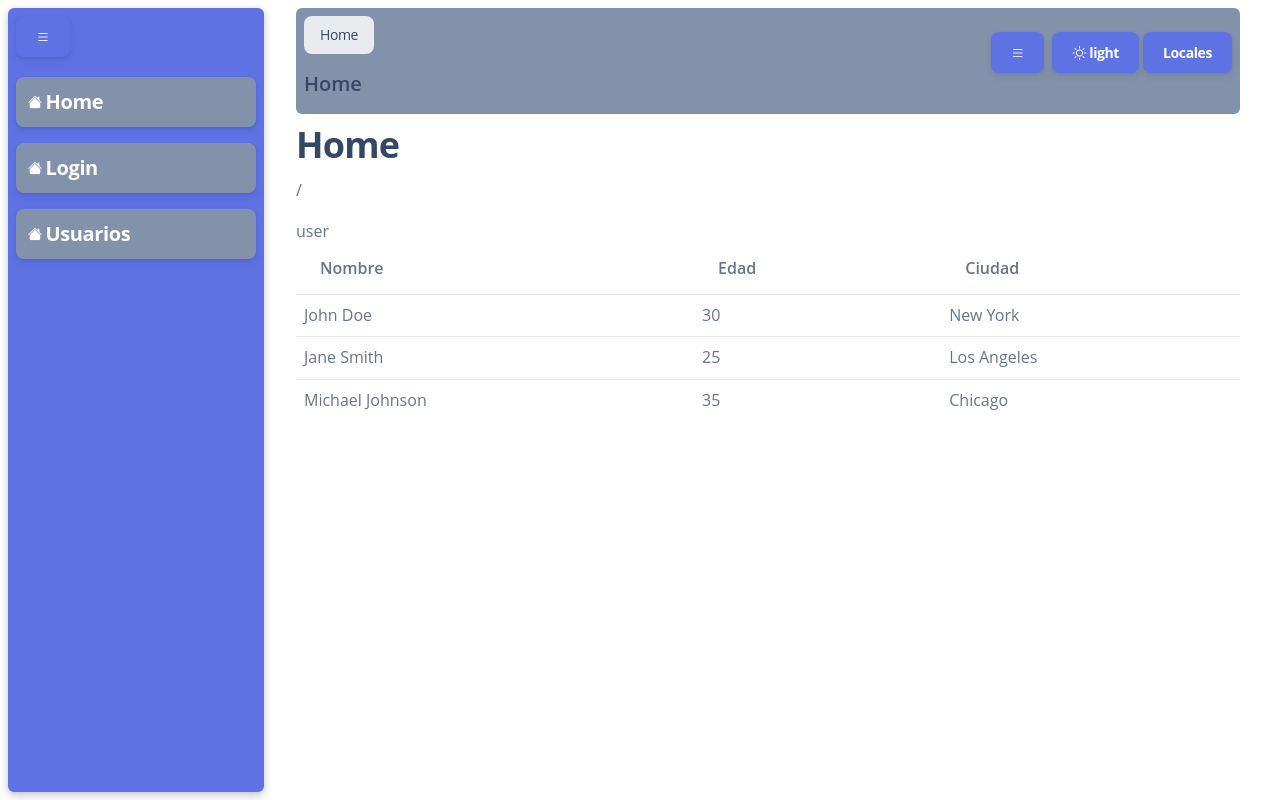
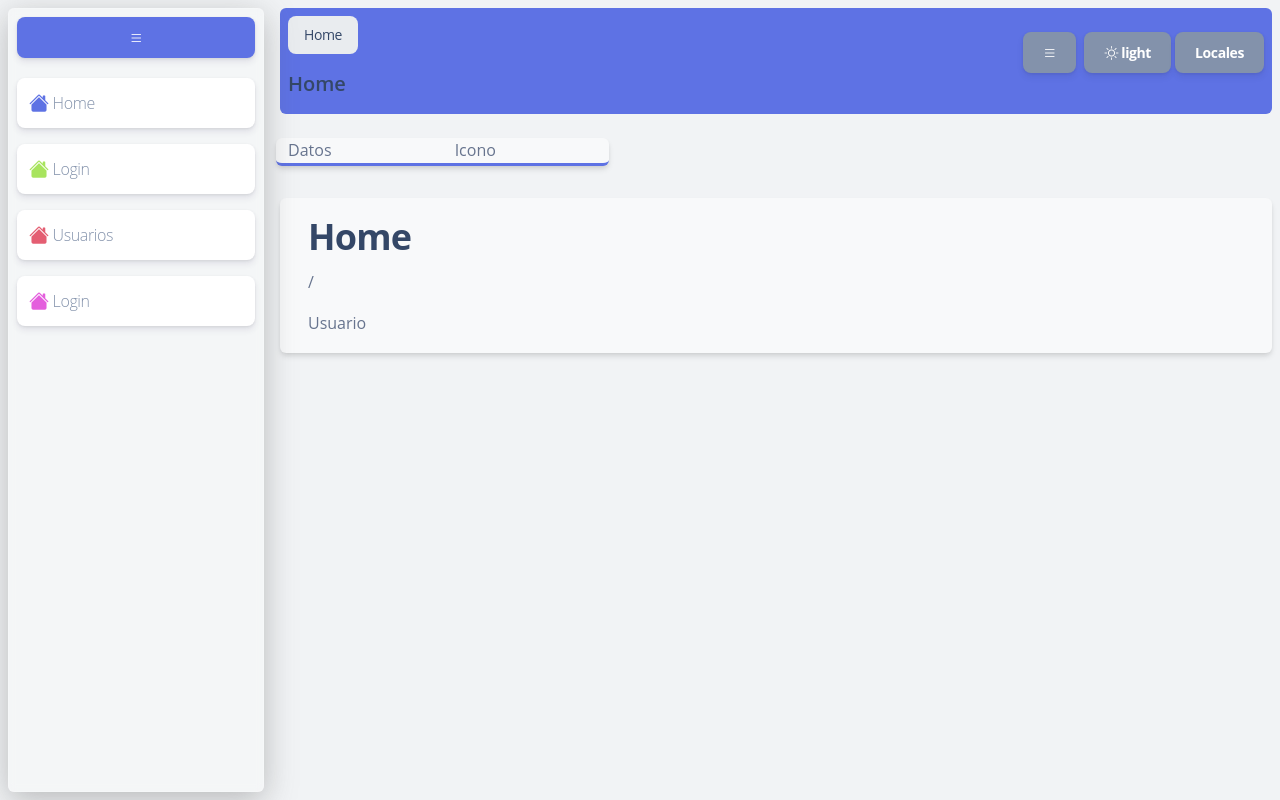
Before and after one commit to Chachacharli/vue-template-2024, a Vue app: page / in a window 1280 px wide. Built offline with nearby package versions, Linux system fonts and the light colour scheme.

Commit message:
adding styles for dark schema and BentoContainer component

```diff
--- a/src/assets/css/main.css
+++ b/src/assets/css/main.css
@@ -14,13 +14,13 @@
 }
 
 .main-content {
-  margin-left: 18rem;
-  margin-right: 2rem;
+  margin-left: 17rem;
+  margin-right: 0rem;
   transition: 0.3s;
 }
 
 .main-content.toggle {
-  margin-left: 9rem;
+  margin-left: 7.5rem;
 }
 
 @media screen and (max-width: 1000px) {
--- /dev/null
+++ b/src/components/bento/BentoContainer.vue
@@ -0,0 +1,7 @@
+<template>
+  <div class="rounded bg-bento-body my-2 mx-2 p-3 row shadow">
+    <slot />
+  </div>
+</template>
+
+<script lang="ts" setup></script>
--- /dev/null
+++ b/src/components/bento/BentoContent.vue
@@ -0,0 +1,14 @@
+<template>
+  <div :class="`col-${cols} col-md-${md}`" class="">
+    <slot></slot>
+  </div>
+</template>
+
+<script setup lang="ts">
+interface BentoContent {
+  cols?: number
+  md?: number
+}
+
+defineProps<BentoContent>()
+</script>
--- /dev/null
+++ b/src/components/cards/InfoCard.vue
@@ -0,0 +1,23 @@
+<template>
+  <div
+    :class="`col-${cols} col-md-${md}`"
+    class="shadow card-info card rounded bg-bento-body position-relative my-2"
+  >
+    <slot></slot>
+  </div>
+</template>
+
+<script setup lang="ts">
+interface InfoCard {
+  cols?: number
+  md?: number
+}
+
+defineProps<InfoCard>()
+</script>
+
+<style>
+.card-info {
+  border-bottom: solid #5e72e4 3px;
+}
+</style>
--- a/src/components/sidenav/SideNav.vue
+++ b/src/components/sidenav/SideNav.vue
@@ -1,16 +1,24 @@
 <template>
-  <section class="sidenav bg-primary rounded" :class="toggleSidenav">
-    <button class="btn btn-primary" @click="togglebutton"><i class="bi bi-list"></i></button>
+  <section class="sidenav rounded" :class="toggleSidenav">
+    <div class="d-flex justify-content-center">
+      <button class="btn btn-primary w-100" @click="togglebutton">
+        <i class="bi bi-list"></i>
+      </button>
+    </div>
     <section name="nav-list">
       <div v-for="route in ROUTES" :key="route.meta.label" class="nav-item text-white my-1 rounded">
-        <SideItem>
+        <SideItem v-if="!route.meta.notVisible">
           <router-link
             :to="route.name"
-            class="btn btn-secondary text-white d-flex align-items-center w-100 h-100"
+            class="btn btn-nav text-white d-flex align-items-center w-100 h-100"
             :class="isToggle ? 'justify-content-center' : 'px-2'"
           >
-            <span class="mx-1"> <i :class="route.meta.icon"></i></span>
-            <span v-if="!isToggle" class="fs-5">{{ $t(route.meta.label) }} </span>
+            <span class="mx-1 fs-5" :style="{ color: route.meta.color }">
+              <i :class="route.meta.icon"></i
+            ></span>
+            <span v-if="!isToggle" class="text-nav-item fs-6 fw-light text-secondary"
+              >{{ $t(route.meta.label) }}
+            </span>
           </router-link>
         </SideItem>
       </div>
@@ -38,3 +46,34 @@ store.$subscribe((_, state) => {
   isToggle.value = state.isToggle
 })
 </script>
+
+<style>
+:root {
+  --bg-button-nav: #fff;
+  --bg-nav: rgba(255, 255, 255, 0.25);
+  --color-text-item-nav: #8392ab;
+}
+
+[data-bs-theme='dark'] {
+  --bg-button-nav: #343a40;
+  --bg-nav: rgba(196, 196, 196, 0.25);
+  --color-text-item-nav: #fff;
+}
+
+.sidenav {
+  background: var(--bg-nav);
+  box-shadow: 0 8px 32px 0 rgba(88, 88, 88, 0.37);
+  backdrop-filter: blur(4px);
+  -webkit-backdrop-filter: blur(4px);
+  border-radius: 10px;
+  border: 1px solid rgba(255, 255, 255, 0.18);
+}
+
+.btn-nav {
+  background-color: var(--bg-button-nav);
+}
+
+.text-nav-item {
+  color: var(--color-text-item-nav) !important;
+}
+</style>
--- a/src/libs/i18n/locales/es.json
+++ b/src/libs/i18n/locales/es.json
@@ -1,5 +1,6 @@
 {
   "home": "Home",
   "login": "Login",
-  "users": "Usuarios"
+  "users": "Usuarios",
+  "user": "Usuario"
 }
--- a/src/router/routes.ts
+++ b/src/router/routes.ts
@@ -3,11 +3,23 @@ import HomeView from '../views/HomeView.vue'
 export const ROUTES = [
   {
     path: '/',
+    name: 'base',
+    component: HomeView,
+    meta: {
+      icon: 'bi bi-house-fill',
+      label: '/',
+      color: '#5e72e4',
+      notVisible: true
+    }
+  },
+  {
+    path: '/home',
     name: 'home',
     component: HomeView,
     meta: {
       icon: 'bi bi-house-fill',
-      label: 'home'
+      label: 'home',
+      color: '#5e72e4'
     }
   },
   {
@@ -16,7 +28,8 @@ export const ROUTES = [
     component: HomeView,
     meta: {
       icon: 'bi bi-house-fill',
-      label: 'login'
+      label: 'login',
+      color: '#a8e45e'
     }
   },
   {
@@ -26,7 +39,8 @@ export const ROUTES = [
     meta: {
       breadcrumb: 'usuarios',
       icon: 'bi bi-house-fill',
-      label: 'users'
+      label: 'users',
+      color: '#e45e72'
     },
     children: [
       {
@@ -35,5 +49,15 @@ export const ROUTES = [
         component: HomeView
       }
     ]
+  },
+  {
+    path: '/login',
+    name: 'login',
+    component: HomeView,
+    meta: {
+      icon: 'bi bi-house-fill',
+      label: 'login',
+      color: '#e45edd'
+    }
   }
 ]
--- a/src/views/HomeView.vue
+++ b/src/views/HomeView.vue
@@ -1,42 +1,28 @@
 <template>
   <div>
-    <h2>Home</h2>
-    <p>{{ route.fullPath }}</p>
-    <span>{{ $t('user') }}</span>
-
-    <table class="table">
-      <thead>
-        <tr>
-          <th>Nombre</th>
-
-          <th>Edad</th>
-
-          <th>Ciudad</th>
-        </tr>
-      </thead>
-      <tbody>
-        <tr>
-          <td>John Doe</td>
-          <td>30</td>
-          <td>New York</td>
-        </tr>
-        <tr>
-          <td>Jane Smith</td>
-          <td>25</td>
-          <td>Los Angeles</td>
-        </tr>
-        <tr>
-          <td>Michael Johnson</td>
-          <td>35</td>
-          <td>Chicago</td>
-        </tr>
-      </tbody>
-    </table>
+    <div class="row p-3">
+      <InfoCard :md="4">
+        <div class="row">
+          <div class="col-md-6">Datos</div>
+          <div class="col-md-6">Icono</div>
+        </div>
+      </InfoCard>
+    </div>
+    <BentoContainer>
+      <BentoContent :md="12">
+        <h2>Home</h2>
+        <p>{{ route.fullPath }}</p>
+        <span>{{ $t('user') }}</span>
+      </BentoContent>
+    </BentoContainer>
   </div>
 </template>
 
 <script setup lang="ts">
 import { useRoute } from 'vue-router'
+import BentoContainer from '@/components/bento/BentoContainer.vue'
+import BentoContent from '@/components/bento/BentoContent.vue'
+import InfoCard from '@/components/cards/InfoCard.vue'
 
 const route = useRoute()
 </script>
--- a/src/views/layouts/LayoutMain.vue
+++ b/src/views/layouts/LayoutMain.vue
@@ -3,7 +3,9 @@
     <side-nav />
     <section style="flex-grow: 1" class="main-content w-100 mt-2" :class="toggleSidenav">
       <!-- superior-nav -->
-      <nav class="bg-secondary d-flex justify-content-between superior-navbar mx-2 p-2 rounded">
+      <nav
+        class="superior-nav bg-primary rounded d-flex justify-content-between superior-navbar mx-2 p-2"
+      >
         <!-- bread-crumb -->
         <div class="flex flex-column">
           <BreadCrumb />
@@ -11,19 +13,19 @@
         </div>
         <!-- user-info -->
         <div class="d-flex align-items-center">
-          <button class="btn btn-primary mx-1" @click="togglebutton">
+          <button class="btn btn-secondary mx-1" @click="togglebutton">
             <i class="bi bi-list"></i>
           </button>
-          <button class="btn btn-primary mx-1" @click="toggleTheme">
+          <button class="btn btn-secondary mx-1" @click="toggleTheme">
             <span>
               <i :class="theme === 'dark' ? 'bi bi-moon-fill' : 'bi bi-brightness-high'"></i>
               {{ theme }}
             </span>
           </button>
-          <button @click="hanlderLocalization" class="btn btn-primary">Locales</button>
+          <button @click="hanlderLocalization" class="btn btn-secondary">Locales</button>
         </div>
       </nav>
-      <section class="p-2">
+      <section>
         <slot></slot>
       </section>
     </section>
```
Also changed, not shown: src/assets/css/theme.css, src/components/cards/CardContainer.vue (added).
